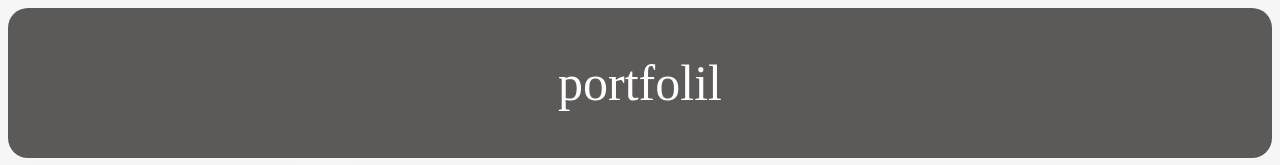
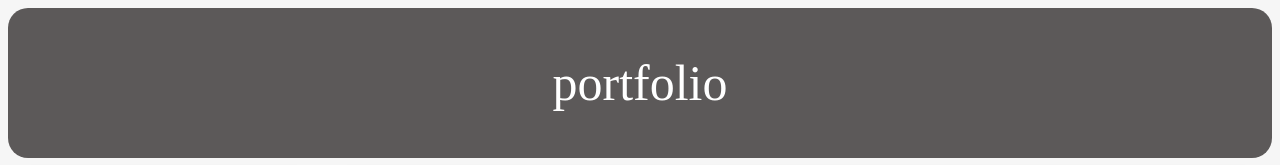
Before and after one commit to AhmedHamdy3/web-assignment2-, a plain HTML site: page index.html in a window 1280 px wide. Shown: the top 165 px of the page. Drawn offline with Linux system fonts and the light colour scheme.

Commit message:
initial commit for Html assignment

```diff
--- a/index.html
+++ b/index.html
@@ -9,7 +9,7 @@
 </head>
 <body>
     <div class="header">
-        <div class="container">portfolil</div>
+        <div class="container">portfolio</div>
     </div>
     <div class="row">
         <div class="left-column">
```
